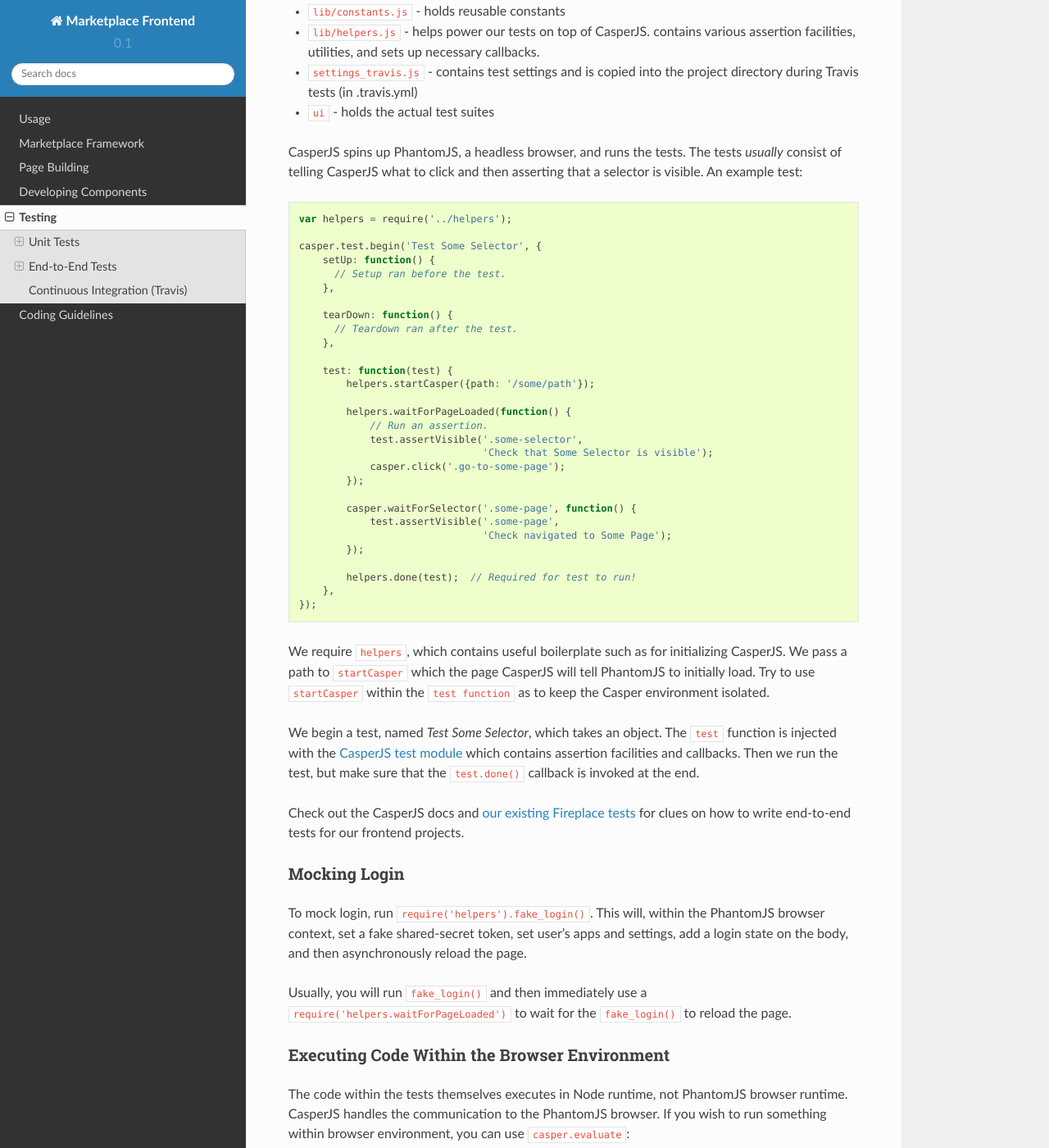
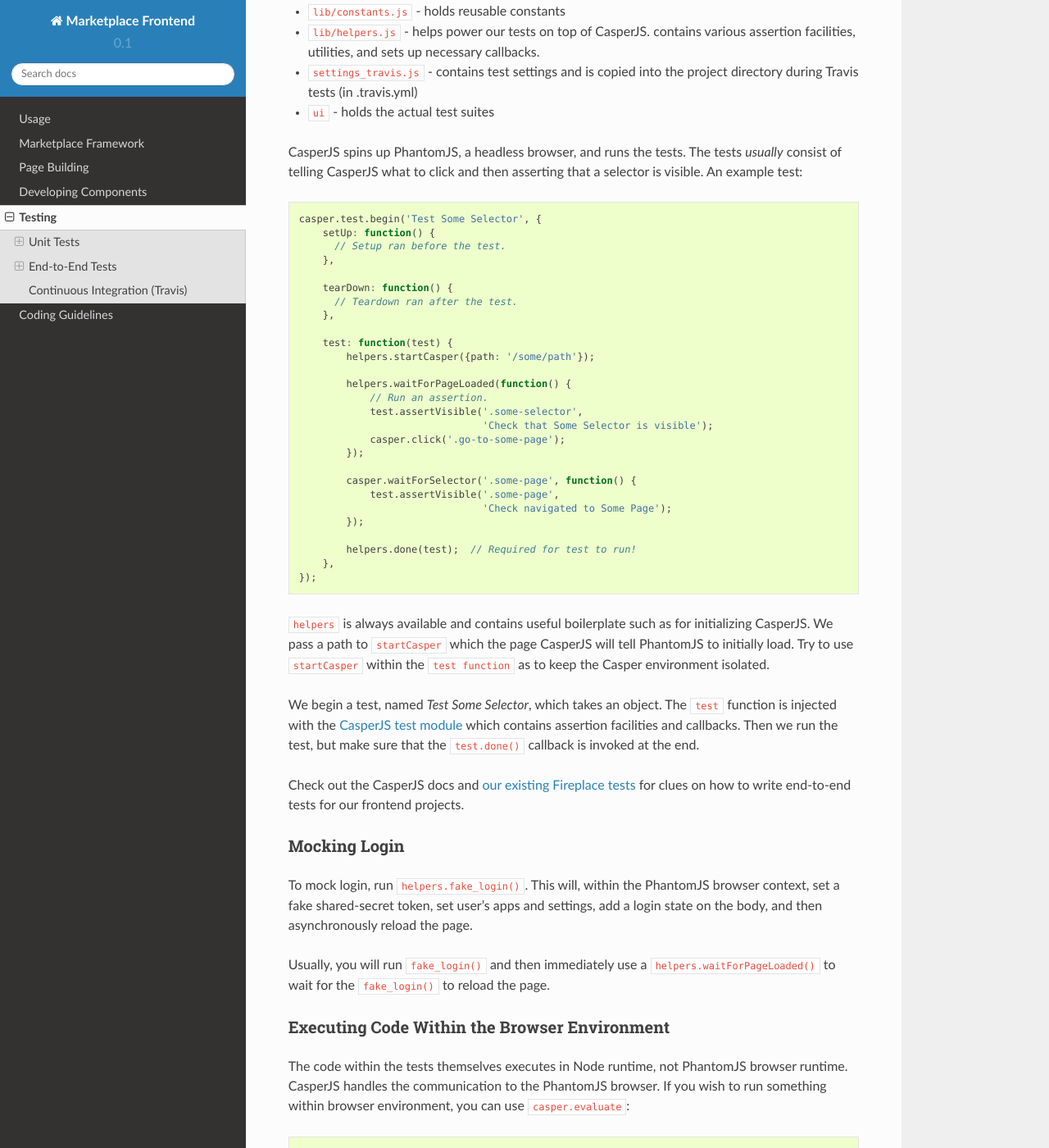
Before and after one commit to mozilla/marketplace-frontend-docs, a Sphinx documentation site: the page built from docs/topics/testing.rst, in a window 1280 px wide and 1400 px high, scrolled down 2206 px. Shown: the whole window at 82% size. Built offline with Sphinx 7.4.7 and the Read the Docs theme 2.0.0, drawn with Linux system fonts in a browser that asks for light colours; pages that are not in the unit, such as notebooks, are missing from menus.

```diff
--- a/docs/topics/testing.rst
+++ b/docs/topics/testing.rst
@@ -118,8 +118,6 @@ selector is visible. An example test:
 
 .. code-block:: javascript
 
-  var helpers = require('../helpers');
-
   casper.test.begin('Test Some Selector', {
       setUp: function() {
         // Setup ran before the test.
@@ -148,7 +146,7 @@ selector is visible. An example test:
       },
   });
 
-We require ``helpers``, which contains useful boilerplate such as for
+``helpers`` is always available and contains useful boilerplate such as for
 initializing CasperJS. We pass a path to ``startCasper`` which the page
 CasperJS will tell PhantomJS to initially load. Try to use ``startCasper``
 within the ``test function`` as to keep the Casper environment isolated.
@@ -166,13 +164,13 @@ to write end-to-end tests for our frontend projects.
 Mocking Login
 -------------
 
-To mock login, run ``require('helpers').fake_login()``. This will, within the
+To mock login, run ``helpers.fake_login()``. This will, within the
 PhantomJS browser context, set a fake shared-secret token, set user's apps and
 settings, add a login state on the body, and then asynchronously reload the
 page.
 
 Usually, you will run ``fake_login()`` and then immediately use a
-``require('helpers.waitForPageLoaded')`` to wait for the ``fake_login()``
+``helpers.waitForPageLoaded()`` to wait for the ``fake_login()``
 to reload the page.
 
 Executing Code Within the Browser Environment
```
